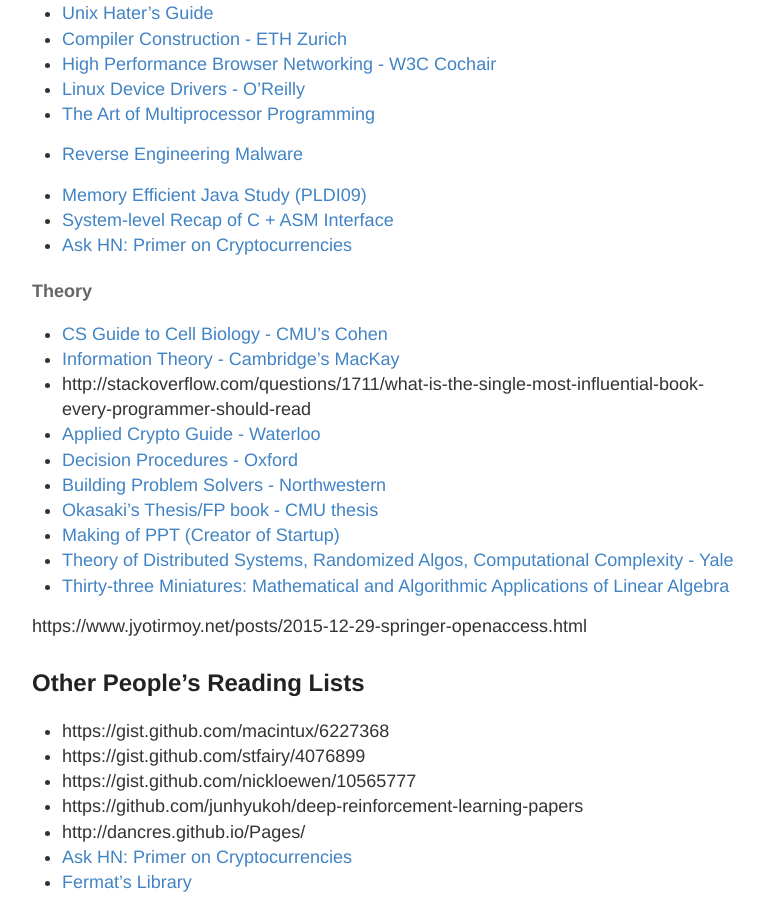
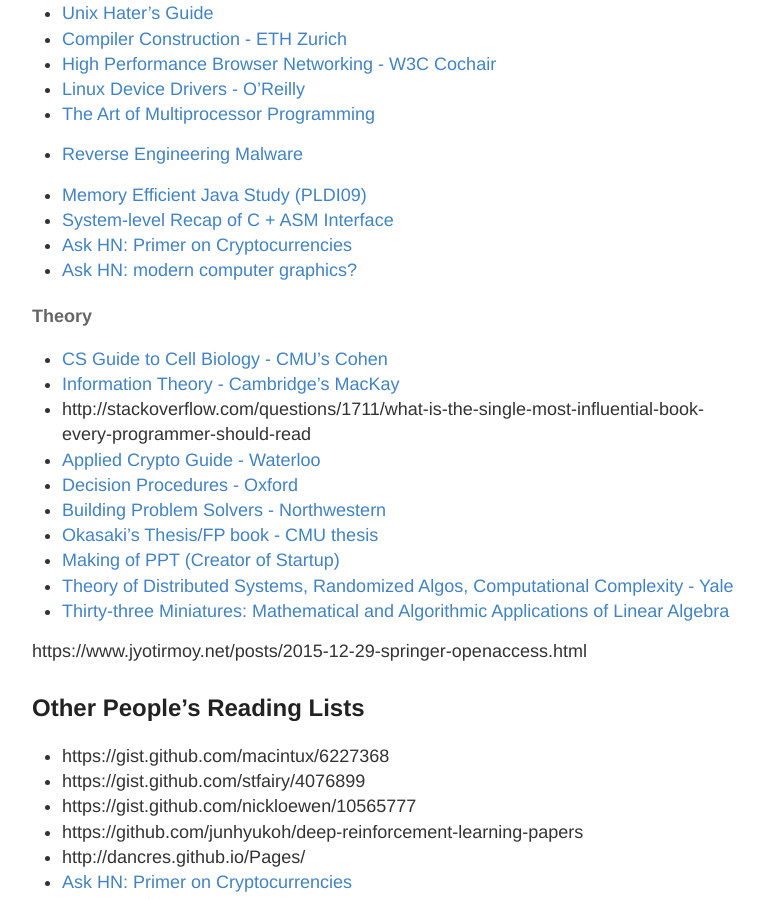
Before and after one commit to RONNCC/ronncc.github, a Jekyll site: the page built from _posts/2015-12-25-ReadingList.md, in a window 1280 px wide and 900 px high, scrolled down 3022 px. Shown: the whole window, without its empty margins (248-1012 px from the left). Built offline with Jekyll 4.4.1, drawn with Linux system fonts in a browser that asks for light colours; comment, search, counter and statistics services are not loaded.

Commit message:
Updated 2015-12-25-ReadingList.md

```diff
--- a/_posts/2015-12-25-ReadingList.md
+++ b/_posts/2015-12-25-ReadingList.md
@@ -131,6 +131,8 @@
 - [Memory Efficient Java Study (PLDI09)](https://www.slideshare.net/milkers/memory-efficient-java-tutorial-practices-and-challenges)
 - [System-level Recap of C + ASM Interface](http://vendu.twodots.nl/wizardcode.html)
 - [Ask HN: Primer on Cryptocurrencies](https://news.ycombinator.com/item?id=14659775)
+- [Ask HN: modern computer graphics?](https://news.ycombinator.com/item?id=14652936)
+
 
 #### Theory
 
```
